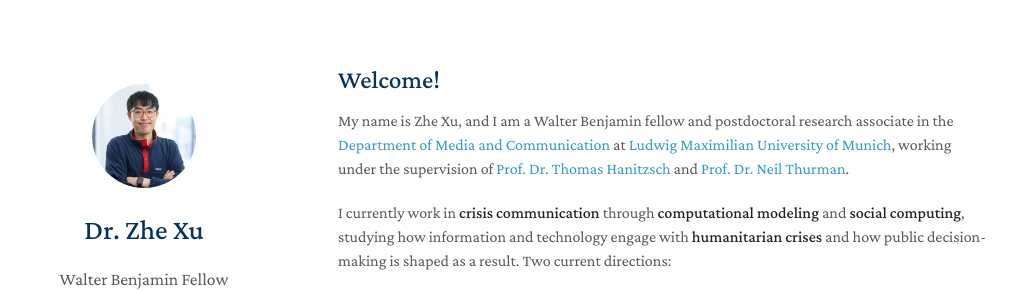
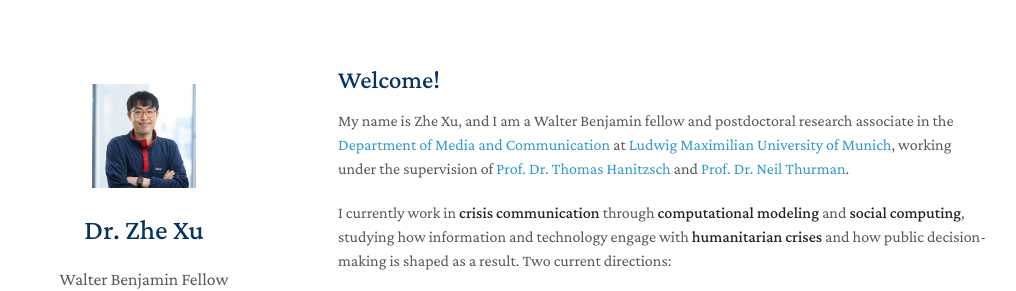
Before and after one commit to zhexuphd/home, a Jekyll site: the page built from index.md, in a window 1280 px wide. Shown: the top 291 px of the page, without its empty margins (132-1148 px from the left). Built offline with Jekyll 4.4.1, drawn with Linux system fonts in a browser that asks for light colours; a style sheet for code colours, icons or effects is not loaded; our own code applies the rules of GitHub Pages for plain Markdown files.

Commit message:
Update minimal-light.scss

```diff
--- a/_sass/minimal-light.scss
+++ b/_sass/minimal-light.scss
@@ -207,7 +207,7 @@ papertitle {
     }
 
     .image.avatar {
-      border-radius: 100%;
+      border-radius: 0;
     }
 
       .image.avatar:before {
@@ -215,7 +215,7 @@ papertitle {
       }
 
       .image.avatar img {
-        border-radius: 100%;
+        border-radius: 0;
         width: 45%;
         padding: 20px;
         // border: 1px solid #ddd;
```
